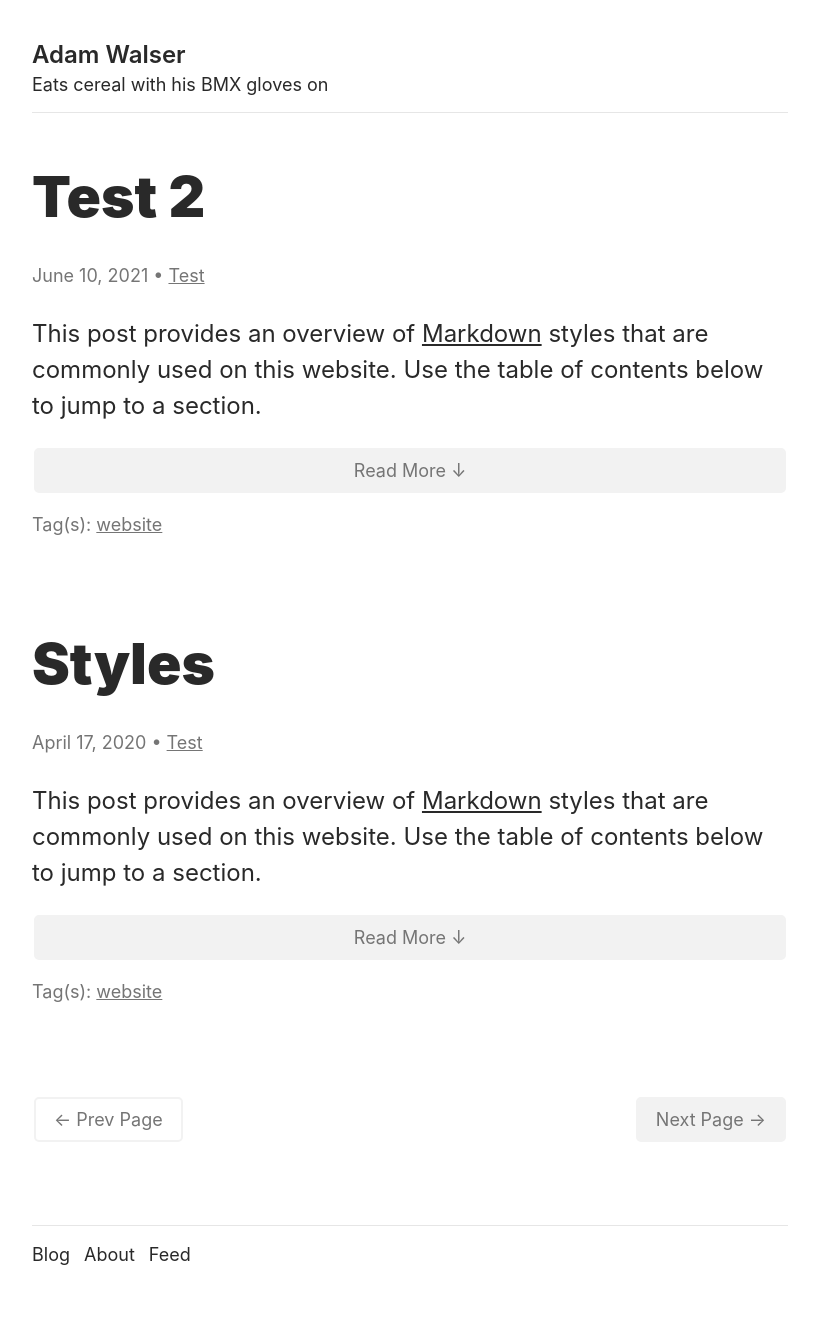
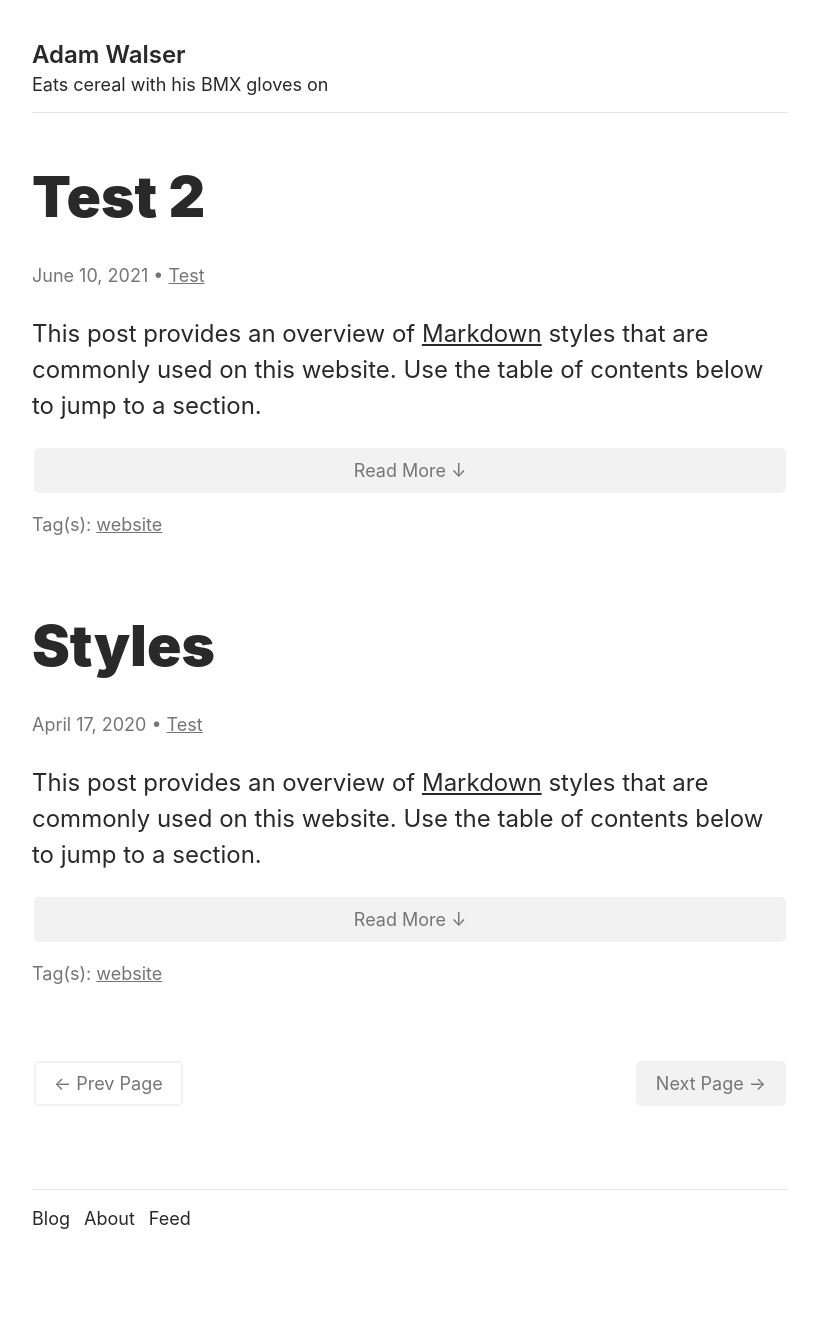
Before and after one commit to ajpwalser/ajpwalser.github.io, a Jekyll site: the page built from index.html, in a window 1280 px wide. Shown: the whole page, without its empty margins (230-1047 px from the left). Built offline with Jekyll 4.4.1, drawn with Linux system fonts in a browser that asks for light colours; some web fonts are replaced; the list of posts is cut into pages by our own code; after the commit the page ends 1303 px from its top, so only the background shows below that.

Commit message:
Update style.css

```diff
--- a/css/style.css
+++ b/css/style.css
@@ -140,7 +140,7 @@ figcaption {
 }
 
 .meta {
-	margin-bottom: 5em;
+	margin-bottom: 4em;
 }
 
 .meta a {
```
